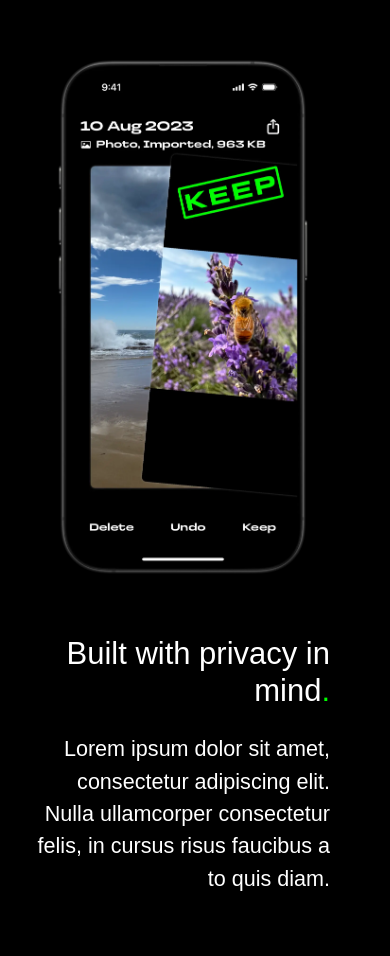
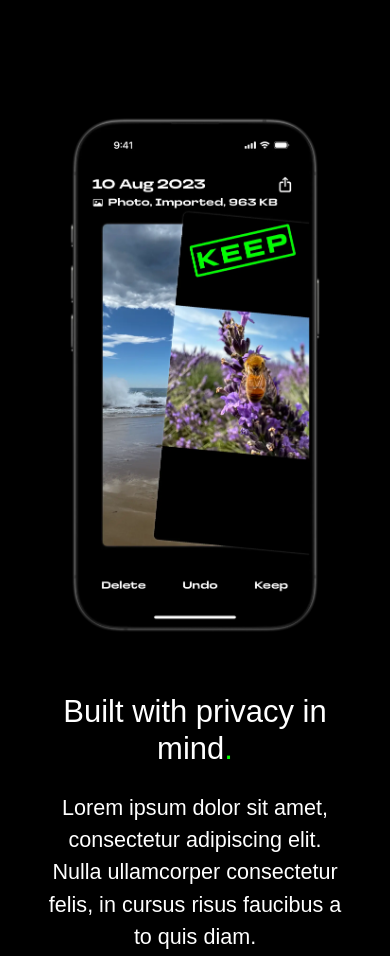
Before and after one commit to swipedapp/server, a website: page public/index.html in a window 390 px wide. Shown: the part 811-1767 px from the top of the page. Before the commit the page ends 1722 px from the top, so only its background shows below. Drawn offline with nearby package versions, Linux system fonts and the light colour scheme; no server answers; a web font is replaced by a local one.

Commit message:
Fix some mobile stuff

```diff
--- a/public/css/style.css
+++ b/public/css/style.css
@@ -32,6 +32,10 @@ html {
 }
 
 main > * {
+    min-height: 100vh;
+}
+
+#hero {
     height: 100vh;
 }
 
--- a/public/index.html
+++ b/public/index.html
@@ -35,7 +35,7 @@
     </nav>
 
     <main>
-        <div class="d-flex w-100 align-items-center justify-content-center text-center">
+        <div id="hero" class="d-flex w-100 align-items-center justify-content-center text-center">
             <div class="container m-4">
                 <h3 class="display-1 fw-bold mb-5">Photo cleaning, reimagined<span class="green">.</span></h3>
                 <p class="lead fs-3">Users have saved over <span id="bytecounter">10 GB</span> with swiped<span class="green">.</span></p>
@@ -45,9 +45,9 @@
             </div>
         </div>
 
-        <div class="d-flex w-100 align-items-center justify-content-center text-end">
+        <div class="d-flex w-100 align-items-center justify-content-center text-center text-lg-end">
             <div class="container m-4">
-                <div class="row w-100 h-100 align-items-center justify-content-center">
+                <div class="row w-100 h-100 align-items-center justify-content-center mx-auto">
                     <div class="col-lg">
                         <img src="images/swiped_promo_3_transp.webp" alt="Screenshot" class="img-fluid" style="max-height: 80vh;">
                     </div>
```
